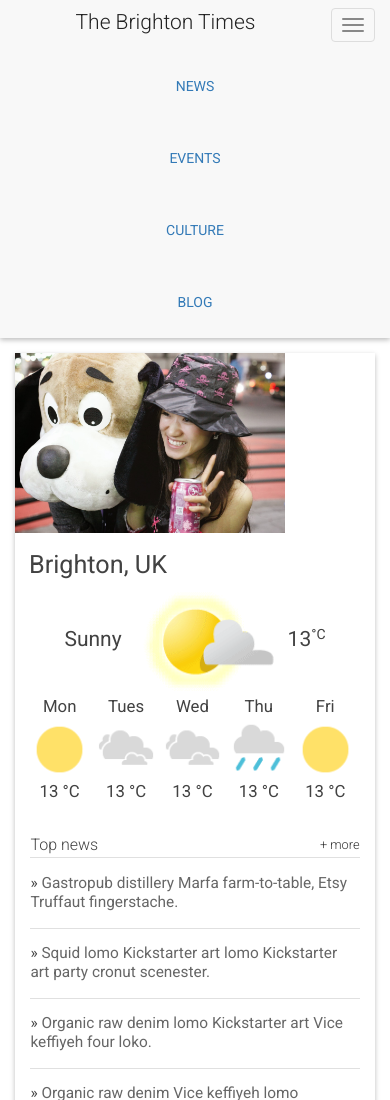
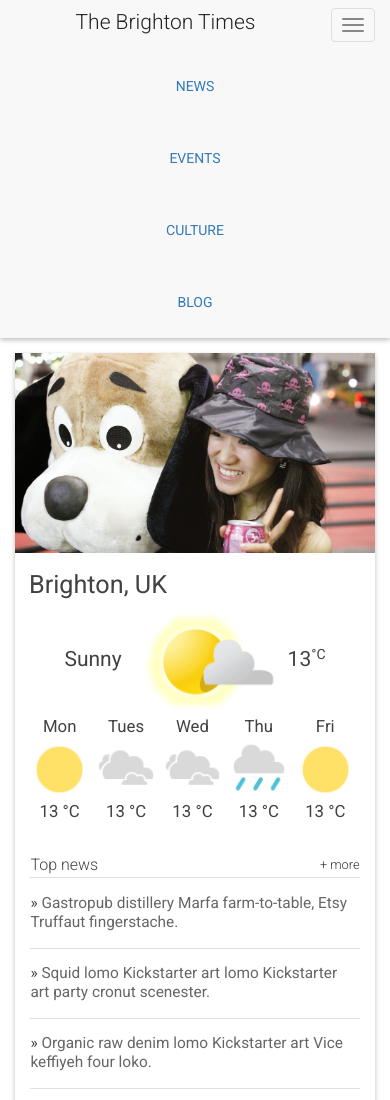
Before and after one commit to AlanPrado/FSWD_responsive-design-ud893, a website: page index.html in a window 390 px wide. Shown: the top 1100 px of the page. Drawn offline with nearby package versions, Linux system fonts and the light colour scheme; files that its build step writes are made by us from their sources.

Commit message:
main image 400w layout

```diff
--- a/sass/main-400w.scss
+++ b/sass/main-400w.scss
@@ -20,8 +20,7 @@
   }
   .content {
     .hero {
-      background-size: contain;
-      min-height: 180px;
+      min-height: 200px;
     }
 
     .weather {
```
